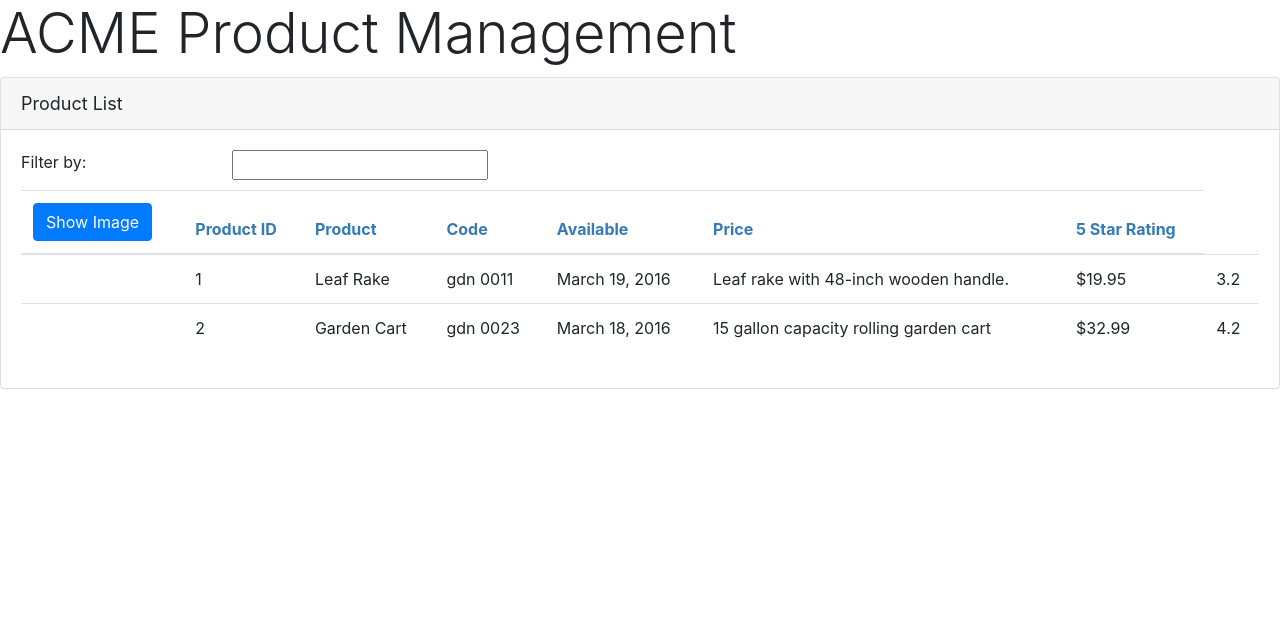
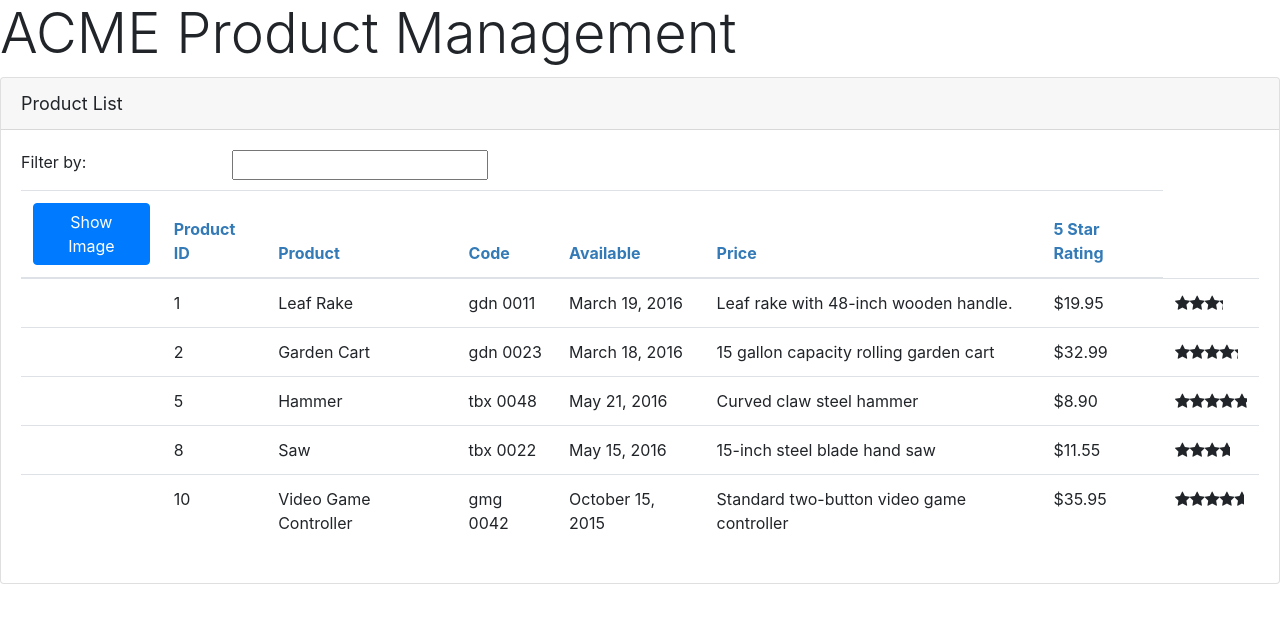
Before and after one commit to kimseasok/getting-start-with-angular, an Angular app: page / in a window 1280 px wide. Shown: the top 622 px of the page. Built offline with nearby package versions, Linux system fonts and the light colour scheme.

Commit message:
Addd star rating component

```diff
--- a/src/app/app.module.ts
+++ b/src/app/app.module.ts
@@ -6,13 +6,15 @@ import { AppComponent } from './app.component';
 import { ProductListComponent } from './product/product-list.component';
 import { ConvertToSpacesPipe } from './shared/convert-to-spaces.pipe';
 import { from } from 'rxjs';
+import { StarComponent } from './shared/star.component';
 
 
 @NgModule({
   declarations: [
     AppComponent,
     ProductListComponent,
-    ConvertToSpacesPipe
+    ConvertToSpacesPipe,
+    StarComponent
   ],
   imports: [
     BrowserModule,
--- a/src/app/product/product-list.component.html
+++ b/src/app/product/product-list.component.html
@@ -41,7 +41,7 @@
             <td>{{product.releaseDate}}</td>
             <td>{{product.description}}</td>
             <td>{{product.price | currency}}</td>
-            <td>{{product.starRating}}</td>
+            <td><pm-star [rating] = 'product.starRating' (ratingClicked)='handleRatingClicked($event)'></pm-star></td>
           </tr>
         </tbody>
       </table>
--- a/src/app/product/product-list.component.ts
+++ b/src/app/product/product-list.component.ts
@@ -45,6 +45,36 @@ export class ProductListComponent implements OnInit {
       "price": 32.99,
       "starRating": 4.2,
       "imageUrl": "https://openclipart.org/image/300px/svg_to_png/58471/garden_cart.png"
+    },
+    {
+      "productId": 5,
+      "productName": "Hammer",
+      "productCode": "TBX-0048",
+      "releaseDate": "May 21, 2016",
+      "description": "Curved claw steel hammer",
+      "price": 8.9,
+      "starRating": 4.8,
+      "imageUrl": "https://openclipart.org/image/300px/svg_to_png/73/rejon_Hammer.png"
+    },
+    {
+      "productId": 8,
+      "productName": "Saw",
+      "productCode": "TBX-0022",
+      "releaseDate": "May 15, 2016",
+      "description": "15-inch steel blade hand saw",
+      "price": 11.55,
+      "starRating": 3.7,
+      "imageUrl": "https://openclipart.org/image/300px/svg_to_png/27070/egore911_saw.png"
+    },
+    {
+      "productId": 10,
+      "productName": "Video Game Controller",
+      "productCode": "GMG-0042",
+      "releaseDate": "October 15, 2015",
+      "description": "Standard two-button video game controller",
+      "price": 35.95,
+      "starRating": 4.6,
+      "imageUrl": "https://openclipart.org/image/300px/svg_to_png/120337/xbox-controller_01.png"
     }
   ];
 
@@ -62,6 +92,10 @@ export class ProductListComponent implements OnInit {
       product.productName.toLocaleLowerCase().indexOf(filterBy) !== -1);
   }
 
+  handleRatingClicked(msg: string): void {
+    this.pageTitle = `Product List: ${msg}`;
+  }
+
   ngOnInit(): void {
     console.log('init');
 
--- /dev/null
+++ b/src/app/shared/star.component.ts
@@ -0,0 +1,22 @@
+import { Component, OnChanges, Input, Output, EventEmitter } from "@angular/core";
+
+@Component({
+    selector: 'pm-star',
+    templateUrl: './star.component.html',
+    styleUrls: ['./star.component.css']
+})
+
+export class StarComponent implements OnChanges{
+    @Input() rating: number;
+    starWidth: number;
+
+    @Output() ratingClicked: EventEmitter<string> = new EventEmitter<string>();
+
+    onClick(): void {
+        this.ratingClicked.emit(`I'm click on ${this.rating} stars`);
+    }
+
+    ngOnChanges(): void {
+        this.starWidth = this.rating * 75 / 5;
+    }
+}
```
